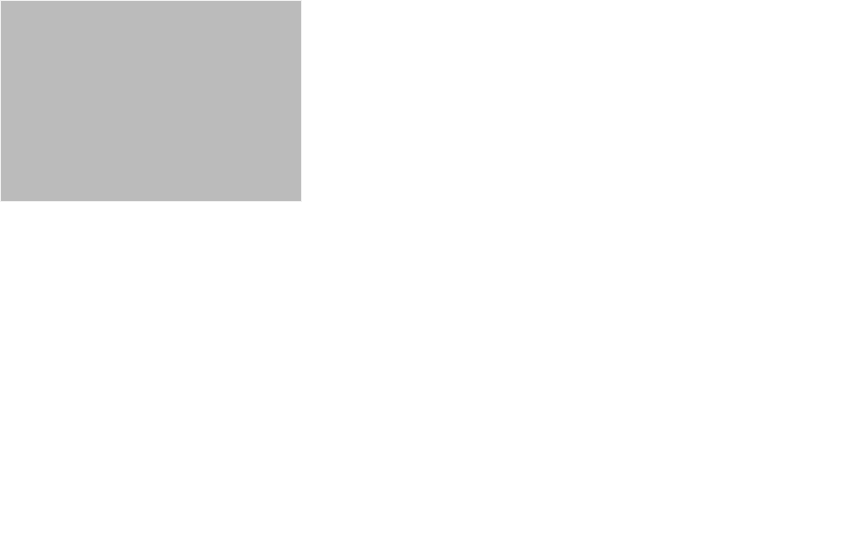
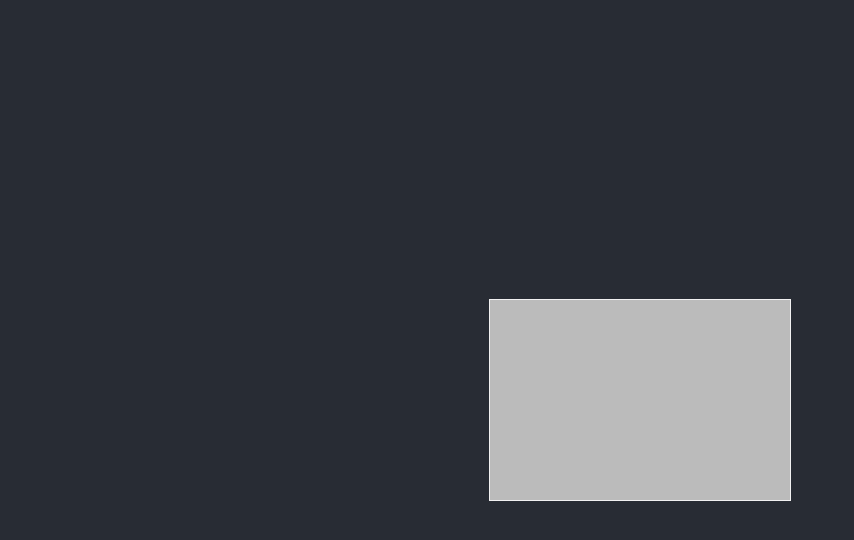
Before and after one commit to j-aguilar/flashcards, a React (Create React App) app: page / in a window 1280 px wide. Shown: the top 540 px of the page, without its empty margins (0-854 px from the left). Built offline with nearby package versions, Linux system fonts and the light colour scheme.

Commit message:
apply basic style and centering to flipcard via a flexbox component

```diff
--- a/src/App.css
+++ b/src/App.css
@@ -1,5 +1,9 @@
+html, body, #root, .App {
+  min-height: 100vh;
+}
 .App {
   text-align: center;
+  background-color: #282c34;
 }
 
 .App-logo {
--- a/src/App.js
+++ b/src/App.js
@@ -2,7 +2,8 @@ import React, {Component}  from 'react';
 import logo from './logo.svg';
 import './App.css';
 import data from './data/data.js'
-import FlipCard from './flipcard/Flip_card'
+import Flex from './flex/Flex'
+import FlipCard from './flipcard/FlipCard'
 
 class App extends Component {
 
@@ -10,7 +11,9 @@ class App extends Component {
     console.log(typeof data, data)
     return (
       <div className="App">
-        <FlipCard />
+        <Flex>
+          <FlipCard />
+        </Flex>
       </div>
     );
   }
--- /dev/null
+++ b/src/flex/Flex.js
@@ -0,0 +1,14 @@
+import React, {Component} from 'react';
+import './flex.css';
+
+class Flex extends Component {
+  render() {
+    return(
+      <div className="flex-container">
+        {this.props.children}
+      </div>
+    )
+  }
+}
+
+export default Flex
--- /dev/null
+++ b/src/flex/flex.css
@@ -0,0 +1,6 @@
+.flex-container {
+  display: flex;
+  justify-content: center;
+  align-items: center;
+  height: 100vh;
+}
```
Also changed, not shown: src/flipcard/FlipCard.js (renamed from src/flipcard/Flip_card.js).
